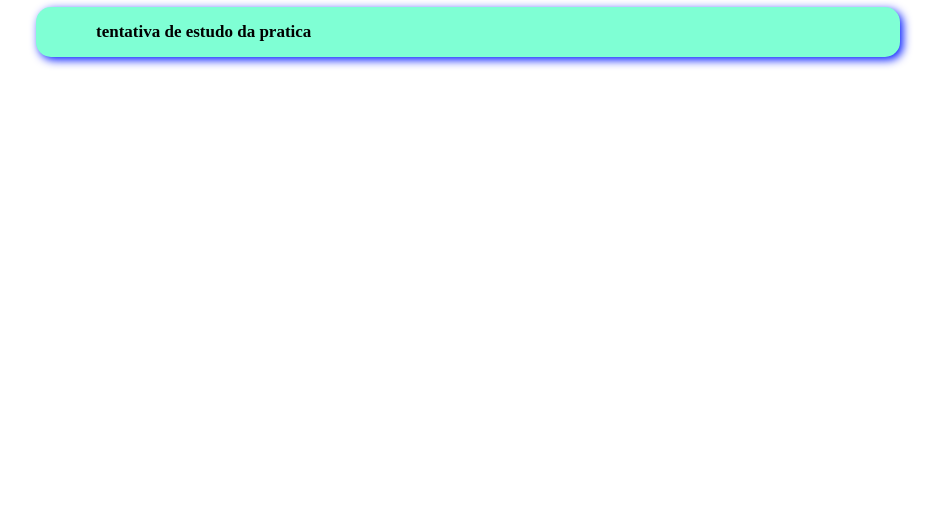
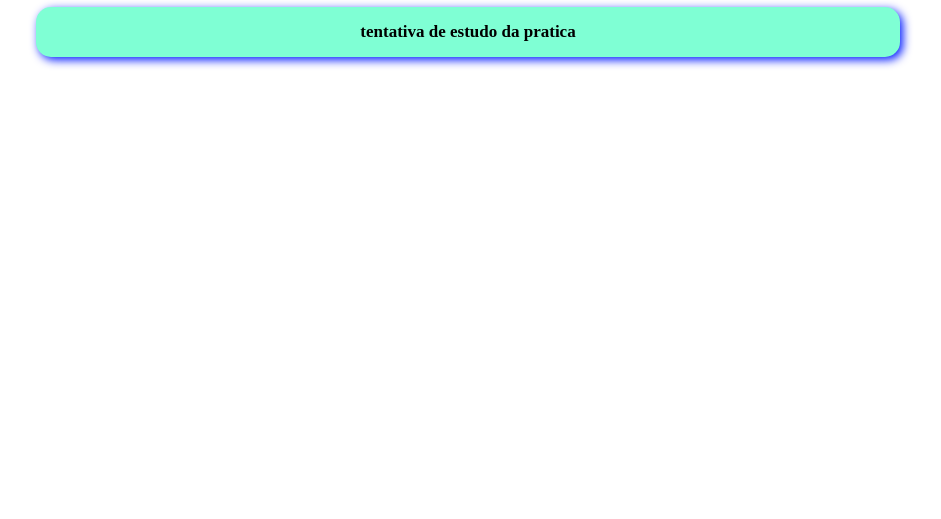
Before and after one commit to OpalinaLua/estudo, a plain HTML site: page Index.html in a window 1280 px wide. Shown: the part 281-800 px from the top of the page, without its empty margins (172-1113 px from the left). Drawn offline with Linux system fonts and the light colour scheme.

Commit message:
centralizacao do texto

```diff
--- a/style.css
+++ b/style.css
@@ -2,6 +2,7 @@ body {
 font-family: 'Times New Roman', Times, serif;;
 background-color: #ffffff;
 padding: 200px;
+text-align: center;
 }
 h1{
     color:#3b0b79;
@@ -12,7 +13,6 @@ p{ color:black;
     font-style: initial;
     font-weight: bolder;
 background-color:aquamarine;
-background-size: 1px;
 box-shadow: 3px 3px 10px #001aff;
 padding: 15px 60px;
 border-radius: 15px;
```
